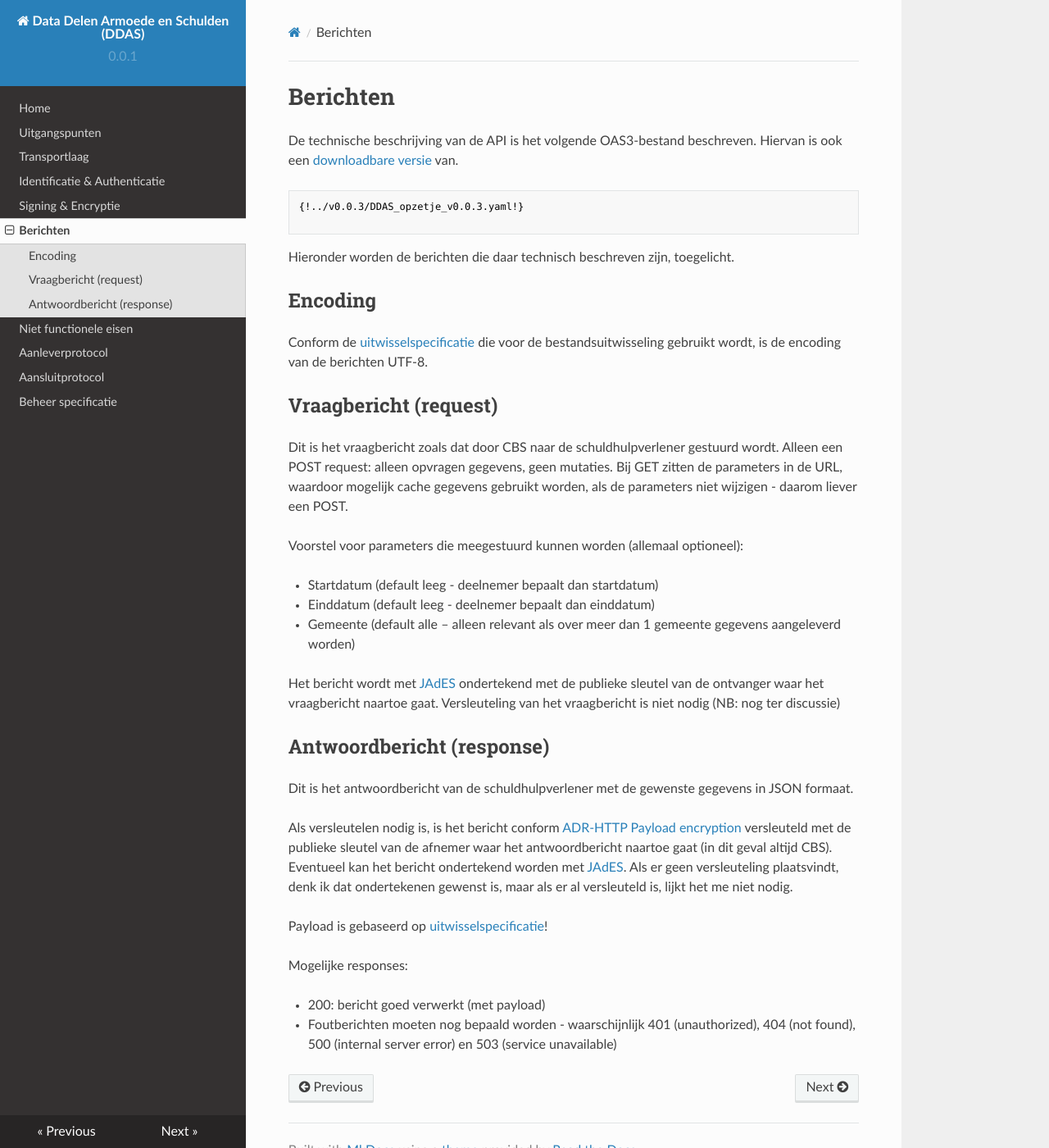
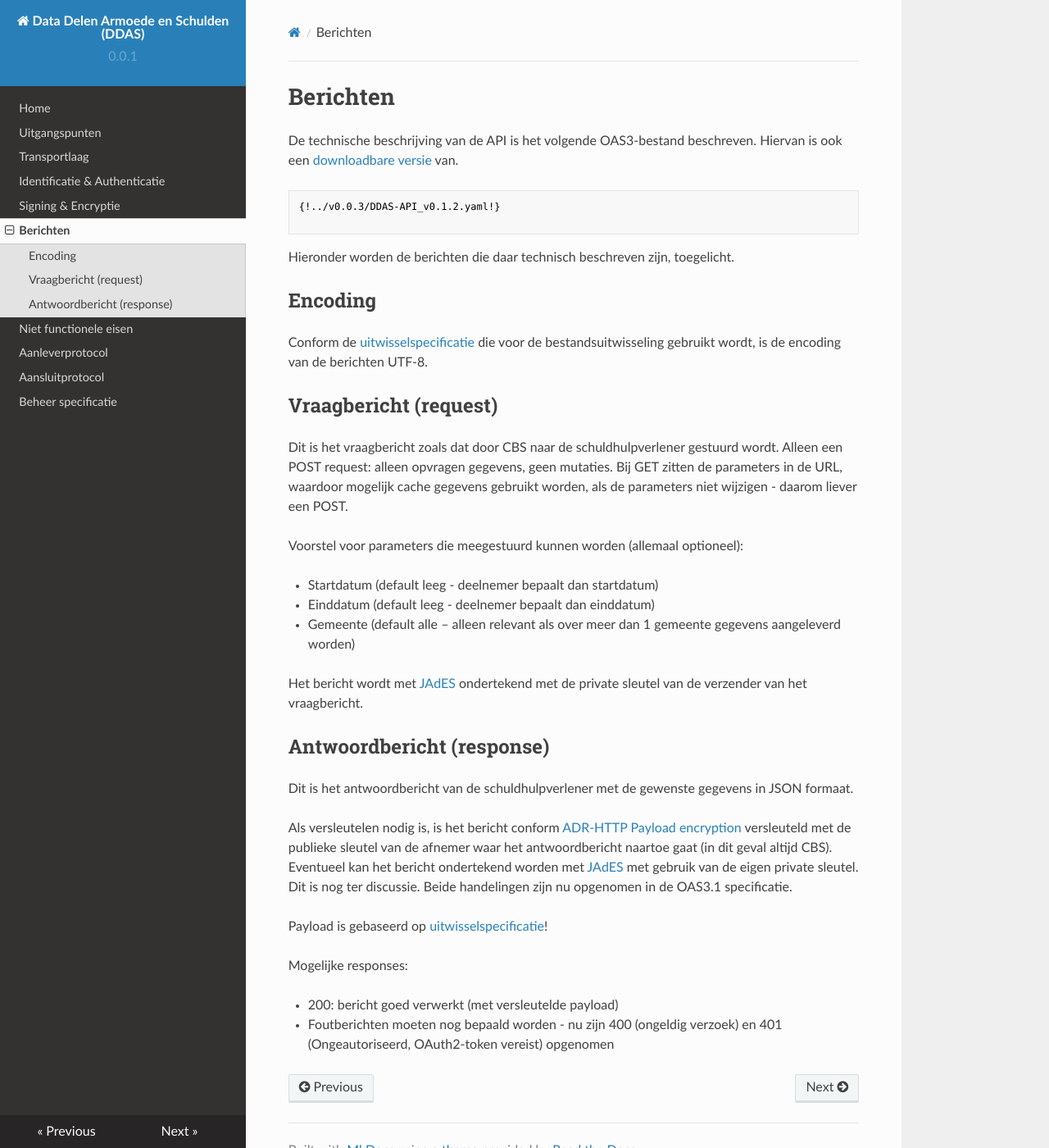
Before and after one commit to Govert-Claus/DDAS-API, an MkDocs documentation site: the page built from docs/berichten.md, in a window 1280 px wide and 1400 px high. Shown: the whole window at 82% size. Built offline with MkDocs 1.6.1, drawn with Linux system fonts in a browser that asks for light colours; nearby versions of some CDN libraries.

Commit message:
typefouten...

````diff
--- a/docs/berichten.md
+++ b/docs/berichten.md
@@ -1,8 +1,8 @@
 # Berichten
 
-De technische beschrijving van de API is het volgende OAS3-bestand beschreven. Hiervan is ook een [downloadbare versie](https://github.com/Govert-Claus/DDAS-API/blob/main/v0.0.3/DDAS_opzetje_v0.0.3.yaml) van.
+De technische beschrijving van de API is het volgende OAS3-bestand beschreven. Hiervan is ook een [downloadbare versie](https://github.com/Govert-Claus/DDAS-API/blob/main/v0.1.0/DDAS-API_v0.1.2.yaml) van.
 ```
-{!../v0.0.3/DDAS_opzetje_v0.0.3.yaml!}
+{!../v0.0.3/DDAS-API_v0.1.2.yaml!}
 
 ```
 Hieronder worden de berichten die daar technisch beschreven zijn, toegelicht.
@@ -25,7 +25,7 @@ Voorstel voor parameters die meegestuurd kunnen worden (allemaal optioneel):
 
 - Gemeente (default alle – alleen relevant als over meer dan 1 gemeente gegevens aangeleverd worden)
 
-Het bericht wordt met [JAdES](https://geonovum.github.io/KP-APIs/API-strategie-modules/signing-jades/) ondertekend met de publieke sleutel van de ontvanger waar het vraagbericht naartoe gaat. Versleuteling van het vraagbericht is niet nodig (NB: nog ter discussie)
+Het bericht wordt met [JAdES](https://geonovum.github.io/KP-APIs/API-strategie-modules/signing-jades/) ondertekend met de private sleutel van de verzender van het vraagbericht.
 
 
 ## Antwoordbericht (response)
@@ -33,12 +33,13 @@ Het bericht wordt met [JAdES](https://geonovum.github.io/KP-APIs/API-strategie-m
 Dit is het antwoordbericht van de schuldhulpverlener met de gewenste gegevens in JSON formaat.
 
 Als versleutelen nodig is, is het bericht conform [ADR-HTTP Payload encryption](https://geonovum.github.io/KP-APIs/API-strategie-modules/encryption/) versleuteld met de publieke sleutel van de afnemer waar het antwoordbericht naartoe gaat (in dit geval altijd CBS).
-Eventueel kan het bericht ondertekend worden met [JAdES](https://geonovum.github.io/KP-APIs/API-strategie-modules/signing-jades/). Als er geen versleuteling plaatsvindt, denk ik dat ondertekenen gewenst is, maar als er al versleuteld is, lijkt het me niet nodig.
+Eventueel kan het bericht ondertekend worden met [JAdES](https://geonovum.github.io/KP-APIs/API-strategie-modules/signing-jades/) met gebruik van de eigen private sleutel. Dit is nog ter discussie.
+Beide handelingen zijn nu opgenomen in de OAS3.1 specificatie.
 
 Payload is gebaseerd op [uitwisselspecificatie](https://vng-realisatie.github.io/ddas/v1.0/uitwisselspecificatie/)!
 
 Mogelijke responses:
 
-- 200: bericht goed verwerkt (met payload)
+- 200: bericht goed verwerkt (met versleutelde payload)
 
-- Foutberichten moeten nog bepaald worden - waarschijnlijk 401 (unauthorized), 404 (not found), 500 (internal server error) en 503 (service unavailable)
+- Foutberichten moeten nog bepaald worden - nu zijn 400 (ongeldig verzoek) en 401 (Ongeautoriseerd, OAuth2-token vereist) opgenomen
````
Also changed, not shown: docs/overzicht.md (+4 -3 lines).
